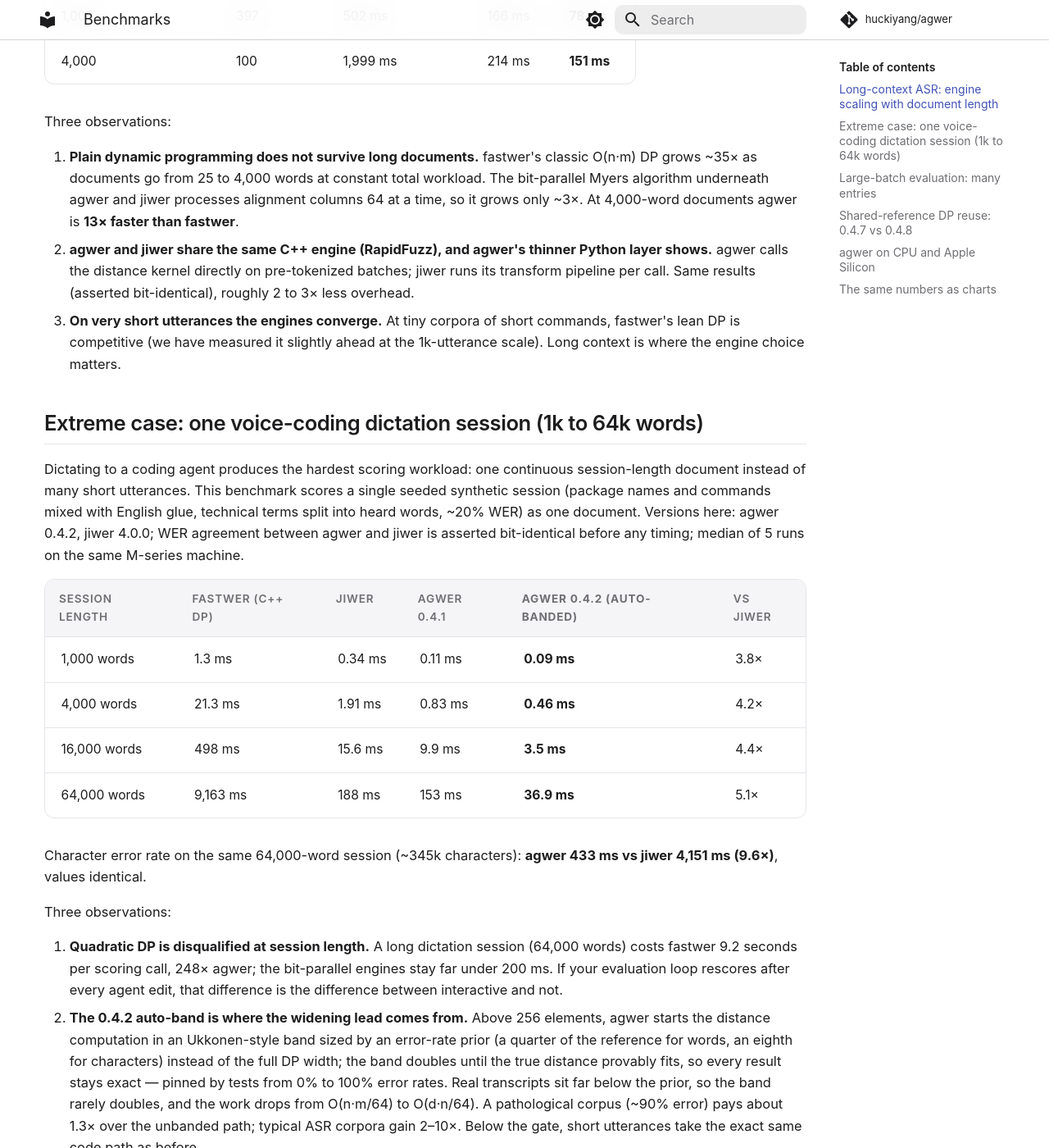
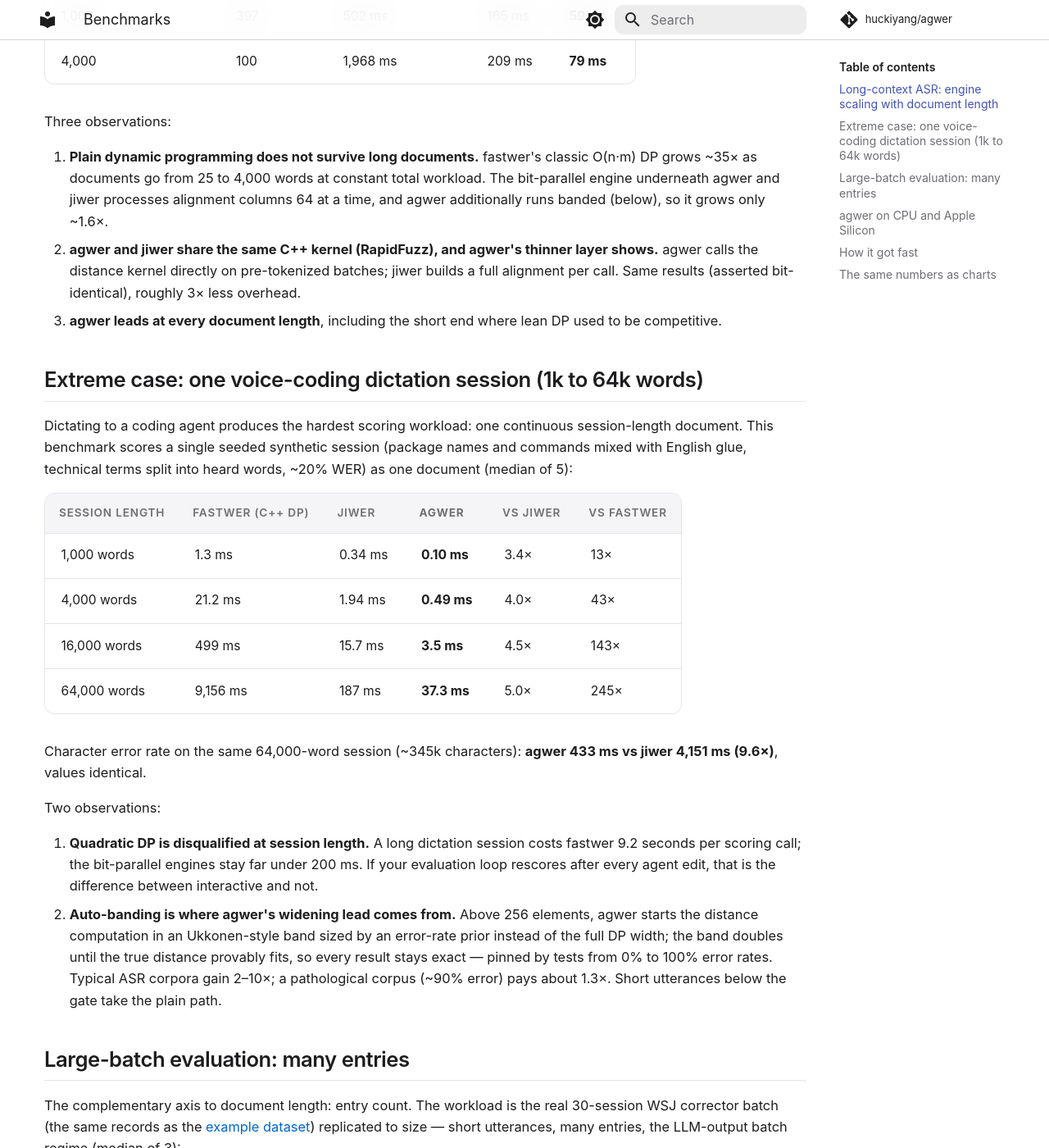
Before and after one commit to huckiyang/agwer, an MkDocs documentation site: the page built from docs/benchmarks.md, in a window 1280 px wide and 1400 px high, scrolled down 757 px. Shown: the whole window at 82% size. Built offline with MkDocs 1.6.1 and Material for MkDocs 9.7.7, drawn with Linux system fonts in a browser that asks for light colours; comment, search, counter and statistics services are not loaded; some of the changed text lies outside the part shown.

Commit message:
perf: ASCII fast path in default_normalize (v0.4.9); benchmarks page shows current version only
The translate table is derived from the _PUNCT regex itself, so the fast
path replaces exactly the characters the regex would; byte-identical
output pinned by a 2,000-case random + unicode equivalence test (which
caught the underscore/control-character subtleties during development).
1.6x on the normalizer, ~20% off default evaluate() (10k x 5-best
249 -> 200 ms; 1M x 5-best agentic 4.0 s at workers=8, 18.8 s serial).

Benchmarks page rewritten to cite one current version throughout with
freshly measured tables; per-version history moved to the dev repo.
116 tests.

Co-Authored-By: Claude Fable 5 <noreply@anthropic.com>

````diff
--- a/docs/benchmarks.md
+++ b/docs/benchmarks.md
@@ -1,110 +1,96 @@
 # Benchmarks
 
-All numbers on this page are measured, not estimated. The harness lives in
-our development repository; the data is real: NVIDIA Canary 1-best decodes
-of AMI meeting speech (5,469 segments, 22.2% corpus WER) from the Voice
-Memory error analysis. Every engine receives identical pre-normalized
-strings, WER agreement across engines is asserted before any timing, and we
-report the minimum of 3 runs on an Apple Silicon M-series machine (14
-cores). Versions: agwer 0.2.0, jiwer 4.0.0, fastwer 0.1.3.
+All numbers on this page are measured, not estimated, on the current
+release: **agwer 0.4.9**, against jiwer 4.0.0 and fastwer 0.1.3, on an
+Apple Silicon M-series machine (14 cores). The harnesses live in our
+development repository, every engine receives identical strings, and WER
+agreement across engines is asserted before any timing. The page always
+reports the current version; the per-version performance history stays
+with the harnesses.
 
 ## Long-context ASR: engine scaling with document length
 
-Long-form ASR (meetings, podcasts, earnings calls) is scored at the document
-level, and per-pair edit distance is quadratic in document length. That
-quadratic term is where engines part ways. We concatenate consecutive real
-AMI decodes into documents of a target length and hold the total workload
-fixed at ~400k reference words per row, so any time growth comes purely from
-document length:
+Long-form ASR (meetings, podcasts, earnings calls) is scored at the
+document level, and per-pair edit distance is quadratic in document
+length. That quadratic term is where engines part ways. The data is real:
+NVIDIA Canary 1-best decodes of AMI meeting speech (5,469 segments, 22.2%
+corpus WER), concatenated into documents of a target length with total
+workload held at ~400k reference words per row, so any time growth comes
+purely from document length (minimum of 3 runs):
 
 | words per document | documents | fastwer (C++ DP) | jiwer | **agwer** |
 |---|---|---|---|---|
-| 25 | 11,966 | 57 ms | 176 ms | **54 ms** |
-| 250 | 1,544 | 161 ms | 159 ms | **58 ms** |
-| 1,000 | 397 | 502 ms | 166 ms | **78 ms** |
-| 4,000 | 100 | 1,999 ms | 214 ms | **151 ms** |
+| 25 | 11,966 | 58 ms | 175 ms | **49 ms** |
+| 250 | 1,544 | 161 ms | 161 ms | **50 ms** |
+| 1,000 | 397 | 502 ms | 165 ms | **59 ms** |
+| 4,000 | 100 | 1,968 ms | 209 ms | **79 ms** |
 
 Three observations:
 
-1. **Plain dynamic programming does not survive long documents.** fastwer's
-   classic O(n·m) DP grows ~35× as documents go from 25 to 4,000 words at
-   constant total workload. The bit-parallel Myers algorithm underneath
-   agwer and jiwer processes alignment columns 64 at a time, so it grows
-   only ~3×. At 4,000-word documents agwer is **13× faster than fastwer**.
-2. **agwer and jiwer share the same C++ engine (RapidFuzz), and agwer's
-   thinner Python layer shows.** agwer calls the distance kernel directly on
-   pre-tokenized batches; jiwer runs its transform pipeline per call. Same
-   results (asserted bit-identical), roughly 2 to 3× less overhead.
-3. **On very short utterances the engines converge.** At tiny corpora of
-   short commands, fastwer's lean DP is competitive (we have measured it
-   slightly ahead at the 1k-utterance scale). Long context is where the
-   engine choice matters.
+1. **Plain dynamic programming does not survive long documents.**
+   fastwer's classic O(n·m) DP grows ~35× as documents go from 25 to
+   4,000 words at constant total workload. The bit-parallel engine
+   underneath agwer and jiwer processes alignment columns 64 at a time,
+   and agwer additionally runs banded (below), so it grows only ~1.6×.
+2. **agwer and jiwer share the same C++ kernel (RapidFuzz), and agwer's
+   thinner layer shows.** agwer calls the distance kernel directly on
+   pre-tokenized batches; jiwer builds a full alignment per call. Same
+   results (asserted bit-identical), roughly 3× less overhead.
+3. **agwer leads at every document length**, including the short end
+   where lean DP used to be competitive.
 
 ## Extreme case: one voice-coding dictation session (1k to 64k words)
 
 Dictating to a coding agent produces the hardest scoring workload: one
-continuous session-length document instead of many short utterances. This
-benchmark scores a single seeded synthetic session (package names and
-commands mixed with English glue, technical terms split into heard words,
-~20% WER) as one document. Versions here: agwer 0.4.2, jiwer 4.0.0; WER
-agreement between agwer and jiwer is asserted bit-identical before any
-timing; median of 5 runs on the same M-series machine.
+continuous session-length document. This benchmark scores a single seeded
+synthetic session (package names and commands mixed with English glue,
+technical terms split into heard words, ~20% WER) as one document
+(median of 5):
 
-| session length | fastwer (C++ DP) | jiwer | agwer 0.4.1 | **agwer 0.4.2 (auto-banded)** | vs jiwer |
+| session length | fastwer (C++ DP) | jiwer | **agwer** | vs jiwer | vs fastwer |
 |---|---|---|---|---|---|
-| 1,000 words | 1.3 ms | 0.34 ms | 0.11 ms | **0.09 ms** | 3.8× |
-| 4,000 words | 21.3 ms | 1.91 ms | 0.83 ms | **0.46 ms** | 4.2× |
-| 16,000 words | 498 ms | 15.6 ms | 9.9 ms | **3.5 ms** | 4.4× |
-| 64,000 words | 9,163 ms | 188 ms | 153 ms | **36.9 ms** | 5.1× |
+| 1,000 words | 1.3 ms | 0.34 ms | **0.10 ms** | 3.4× | 13× |
+| 4,000 words | 21.2 ms | 1.94 ms | **0.49 ms** | 4.0× | 43× |
+| 16,000 words | 499 ms | 15.7 ms | **3.5 ms** | 4.5× | 143× |
+| 64,000 words | 9,156 ms | 187 ms | **37.3 ms** | 5.0× | 245× |
 
 Character error rate on the same 64,000-word session (~345k characters):
 **agwer 433 ms vs jiwer 4,151 ms (9.6×)**, values identical.
 
-Three observations:
+Two observations:
 
 1. **Quadratic DP is disqualified at session length.** A long dictation
-   session (64,000 words) costs fastwer 9.2 seconds per scoring call, 248×
-   agwer; the bit-parallel engines stay far under 200 ms. If your
-   evaluation loop rescores after every agent edit, that difference is the
-   difference between interactive and not.
-2. **The 0.4.2 auto-band is where the widening lead comes from.** Above
-   256 elements, agwer starts the distance computation in an
-   Ukkonen-style band sized by an error-rate prior (a quarter of the
-   reference for words, an eighth for characters) instead of the full DP
-   width; the band doubles until the true distance provably fits, so every
-   result stays exact — pinned by tests from 0% to 100% error rates. Real
-   transcripts sit far below the prior, so the band rarely doubles, and
-   the work drops from O(n·m/64) to O(d·n/64). A pathological corpus
-   (~90% error) pays about 1.3× over the unbanded path; typical ASR
-   corpora gain 2–10×. Below the gate, short utterances take the exact
-   same code path as before.
-3. **Fleets of sessions scale across Apple Silicon cores.** Scoring 2,000
-   such sessions (2M words) with `evaluate()`: 479 ms single worker,
-   **140 ms with `workers=8`**, against 1,047 ms for jiwer on the same
-   corpus — 7.5× end to end. The count-additive design merges chunk
-   results exactly, so the parallel numbers are bit-identical to serial.
+   session costs fastwer 9.2 seconds per scoring call; the bit-parallel
+   engines stay far under 200 ms. If your evaluation loop rescores after
+   every agent edit, that is the difference between interactive and not.
+2. **Auto-banding is where agwer's widening lead comes from.** Above 256
+   elements, agwer starts the distance computation in an Ukkonen-style
+   band sized by an error-rate prior instead of the full DP width; the
+   band doubles until the true distance provably fits, so every result
+   stays exact — pinned by tests from 0% to 100% error rates. Typical
+   ASR corpora gain 2–10×; a pathological corpus (~90% error) pays about
+   1.3×. Short utterances below the gate take the plain path.
 
 ## Large-batch evaluation: many entries
 
 The complementary axis to document length: entry count. The workload is
 the real 30-session WSJ corrector batch (the same records as the
 [example dataset](https://huggingface.co/datasets/huckiyang/agwer_asr_batch_test_v0))
-replicated to size — short utterances, many entries, the LLM-output batch
-regime. WER agreement across all engines and both agwer paths is asserted
-before timing; agwer 0.4.7, median of 3, M-series.
+replicated to size — short utterances, many entries, the LLM-output
+batch regime (median of 3):
 
 | entries | fastwer | jiwer | agwer (strings) | **agwer (pre-tokenized)** | agwer `workers=8` |
 |---|---|---|---|---|---|
-| 10,020 | 12 ms | 56 ms | 16 ms | **3 ms** | 67 ms |
-| 100,020 | 118 ms | 859 ms | 288 ms | **33 ms** | 118 ms |
-| 1,000,020 | 1,194 ms | 8,690 ms | 2,844 ms | **335 ms** | 658 ms |
+| 10,020 | 12 ms | 58 ms | 16 ms | **3 ms** | 67 ms |
+| 100,020 | 117 ms | 861 ms | 289 ms | **33 ms** | 113 ms |
+| 1,000,020 | 1,153 ms | 8,681 ms | 2,834 ms | **339 ms** | 655 ms |
 
 On short entries the per-call cost is tokenization, not edit distance:
 materializing a million Python token lists dwarfs the C-level alignment
 (fastwer avoids it by fusing tokenize+DP inside C++, which is why it
-leads the plain string column at scale). agwer's answer, new in 0.4.7,
-is to let you pay that cost **once**: every word-level measure accepts
-pre-tokenized `list[list[str]]` input directly.
+leads the plain string column at scale). agwer's answer is to let you pay
+that cost **once**: every word-level measure accepts pre-tokenized
+`list[list[str]]` input directly.
 
 ```python
 import agwer
@@ -116,69 +102,63 @@ agwer.wer(refs_tok, hyps_tok)   # identical value, no per-call tokenization
 agwer.ser(refs_tok, hyps_tok)   # mer / wil / wip work the same way
 ```
 
-Tokenize once and every subsequent scoring call runs 3.6 to 4x faster
-than fastwer at every scale, single-threaded — the alignment engine was
-never the bottleneck. This is exactly the shape of an agent evaluation
-loop: the corpus is fixed, the outputs change, and rescoring should not
-re-pay tokenization. (Normalize before tokenizing; the fast path
-requires `normalize=None` so the two can never silently disagree.)
+Tokenize once and every subsequent scoring call runs 3.4 to 4x faster
+than fastwer at every scale, single-threaded. This is exactly the shape
+of an agent evaluation loop: the corpus is fixed, the outputs change, and
+rescoring should not re-pay tokenization. (Normalize before tokenizing;
+the fast path requires `normalize=None` so the two can never silently
+disagree.)
 
 The number the comparison cannot show: the **full agentic evaluation**
 (three WERs, both oracles, RIR, HER) over the same 1M entries × 5-best
-runs in **5.6 s** with `workers=8`. No other engine computes those
+runs in **4.0 s** with `workers=8`. No other engine computes those
 quantities at all.
-
-## Shared-reference DP reuse: 0.4.7 vs 0.4.8
-
-In the agentic pipeline every quantity aligns against the same reference,
-so 0.4.8 computes the n-best normalization, tokenization, and the flat
-alignment pass once and derives the 1-best distances, oracle pick, and
-compositional-oracle vocabulary from it — bit-identical outputs, pinned
-by an A/B harness over every code path before release. Measured on the
-published PyPI wheels, same machine, same replicated WSJ data (median of
-5 at 10k, 3 at 100k):
-
-| tier (10k / 100k entries) | 0.4.7 | 0.4.8 | change |
-|---|---|---|---|
-| single measure: corpus `wer()` | 17.6 / 298.0 ms | 16.0 / 299.1 ms | unchanged (not touched) |
-| single measure, pre-tokenized | 3.2 / 32.3 ms | 3.1 / 33.1 ms | unchanged (not touched) |
-| n-best measure: `oracle_wer()` | 300.7 / 3,687.7 ms | **248.4 / 3,104.8 ms** | 17% / 16% faster |
-| full metrics: `evaluate()` | 298.4 / 3,610.3 ms | **248.6 / 3,095.6 ms** | 17% / 14% faster |
-| full JSONL pipeline: `agwer file.jsonl` | 368.9 / 3,820.8 ms | **321.6 / 3,221.5 ms** | 13% / 16% faster |
-
-The single-measure rows are the honest control: `wer()` never had the
-duplication, so it does not move. Everything that touches an n-best list
-gets the 14 to 17%, end to end through the CLI.
 
 ## agwer on CPU and Apple Silicon
 
-The single-worker column is the portable CPU path: pure RapidFuzz, the same
-code any x86 or ARM machine runs. On Apple Silicon, agwer additionally ships
-native `arm64-darwin` wheels and scales across performance cores with
-`evaluate(..., workers=N)`, since every aggregate it computes is
-count-additive and merges exactly.
+The single-worker column is the portable CPU path: pure RapidFuzz, the
+same code any x86 or ARM machine runs. On Apple Silicon, agwer
+additionally ships native `arm64-darwin` wheels and scales across
+performance cores with `evaluate(..., workers=N)`, since every aggregate
+it computes is count-additive and merges exactly — parallel results are
+bit-identical to serial.
 
 Long-form workload (1,000-word documents, ~2M reference words, full
 `evaluate()`):
 
 | setup | time | speedup |
 |---|---|---|
-| CPU path, single worker | 1.26 s | 1.0× |
-| Apple Silicon, 4 workers | 0.39 s | 3.2× |
-| Apple Silicon, 8 workers | **0.24 s** | **5.1×** |
+| CPU path, single worker | 0.73 s | 1.0× |
+| Apple Silicon, 4 workers | 0.26 s | 2.8× |
+| Apple Silicon, 8 workers | **0.18 s** | **4.0×** |
 
-Short-utterance workload (5-best agentic evaluation, from the main page):
+Short-utterance workload (1M utterances × 5-best, full agentic
+evaluation):
 
 | setup | time | speedup |
 |---|---|---|
-| 1M utterances, single worker | 27.9 s | 1.0× |
-| 1M utterances, 8 workers | **5.2 s** | 5.4× |
+| single worker | 18.8 s | 1.0× |
+| 8 workers | **4.0 s** | 4.7× |
 
 Reproduce the in-package benchmark on your own machine:
 
 ```bash
 python -m agwer.bench --workers 8
 ```
+
+## How it got fast
+
+Four exact-by-construction optimizations compound across this page, each
+gated on bit-identical outputs before release: the **auto-banded
+distance** (Ukkonen band with doubling, long inputs), **pre-tokenized
+batch input** (pay tokenization once per corpus), **shared-reference DP
+reuse** in the agentic pipeline (the n-best is normalized, tokenized, and
+aligned once; 1-best distances, oracle pick, and the compositional-oracle
+vocabulary are views over that pass), and an **ASCII fast path in the
+default normalizer** (C-level translate replacing two regex passes,
+derived from the same regex so the output cannot differ). The per-version
+measurement history lives with the harnesses in the development
+repository.
 
 ## The same numbers as charts
 
--- a/pyproject.toml
+++ b/pyproject.toml
@@ -1,6 +1,6 @@
 [project]
 name = "agwer"
-version = "0.4.8"
+version = "0.4.9"
 description = "Agent-oriented word error rate, named entity F1 score, and hallucination error metrics package."
 readme = "README.md"
 authors = [
--- a/src/agwer/__init__.py
+++ b/src/agwer/__init__.py
@@ -40,7 +40,7 @@ from agwer.multispeaker import cp_statistics, cpwer
 from agwer.normalizers import BasicTextNormalizer, EnglishTextNormalizer
 from agwer.text import default_normalize
 
-__version__ = "0.4.8"
+__version__ = "0.4.9"
 
 __all__ = [
     "wer",
````
Also changed, not shown: README.md (+6 -6 lines), docs/images/bench_engines.png (added), docs/images/bench_engines.svg, docs/images/bench_silicon.png (added), docs/images/bench_silicon.svg, 2 other files.
